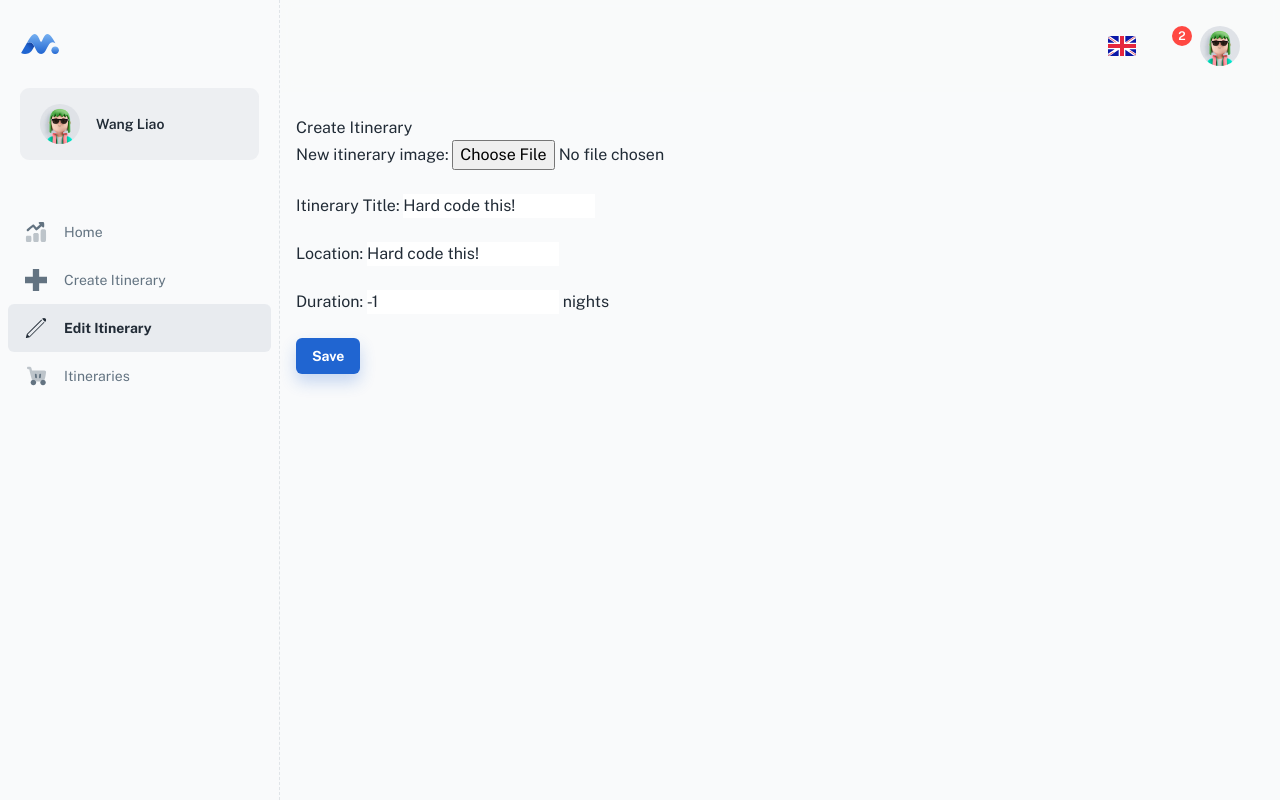
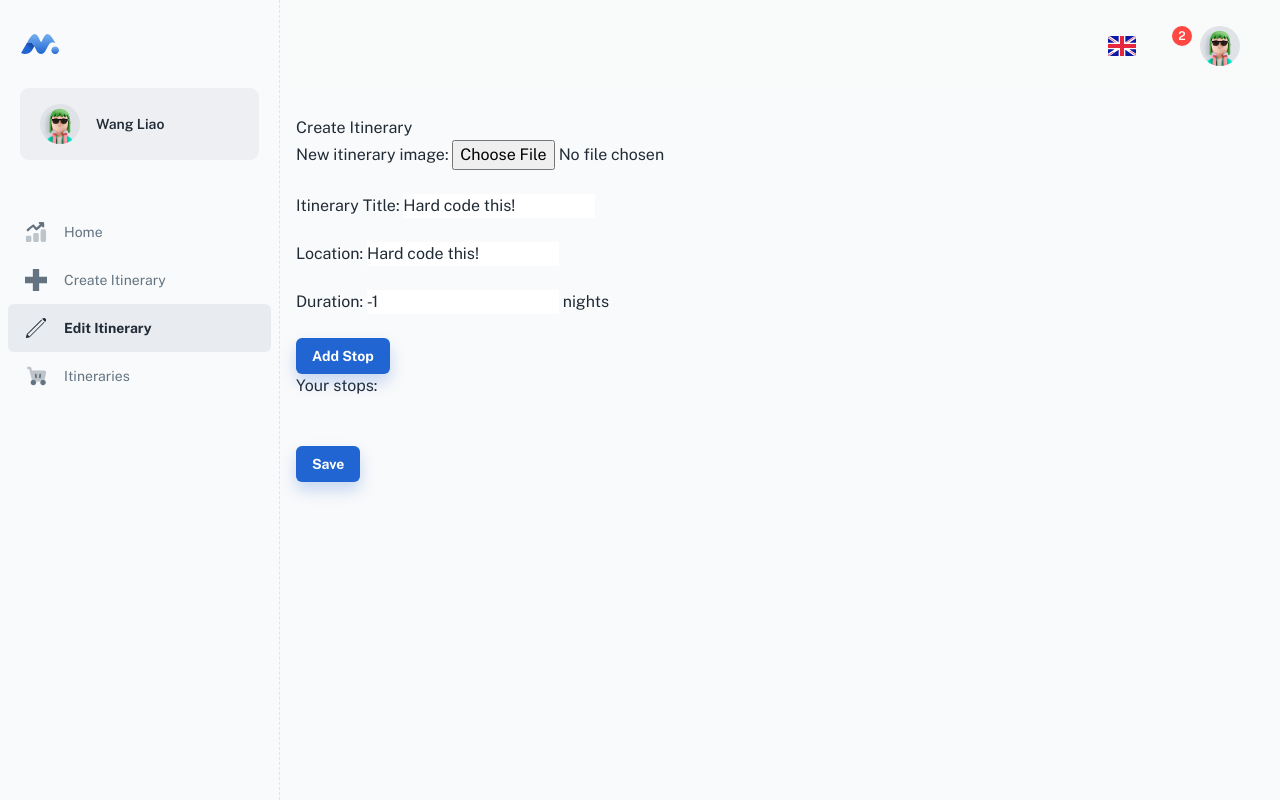
Before and after one commit to weplan23/weplan, a React (Create React App) app: page /edit/0 in a window 1280 px wide. Built offline with nearby package versions, Linux system fonts and the light colour scheme; some icons are missing; a web font is replaced by a local one.

Commit message:
More preparation for tomorrow.

```diff
--- a/src/pages/Editor.js
+++ b/src/pages/Editor.js
@@ -1,6 +1,7 @@
 import { useState } from 'react';
-import { Button } from '@mui/material';
+import { Button, Typography } from '@mui/material';
 import { useNavigate } from 'react-router-dom';
+
 
 
 const handleUpload = (val) => {
@@ -26,10 +27,22 @@ function Editor() {
   const [location, setLocation] = useState('');
   const [duration, setDuration] = useState(0);
 
+  const [stops, setStops] = useState(stopList);
+
   const navigate = useNavigate();
 
   const handleClick = () => {
     navigate('/home');
+  }
+
+  const addStop = () => {
+    const oldList = [...stopList];
+    oldList.push({
+      name: "New Stop",
+      image: "",
+      length: "0 hours",
+    });
+    setStops(oldList);
   }
 
   return (
@@ -51,6 +64,30 @@ function Editor() {
       <br /> <br />
       Duration: <input type="number" value="-1" onChange={e => setDuration(e.target.value)} /> nights
 
+      {/* Add stop button. */}
+      <br /> <br />
+      <Button
+        variant="contained"
+        color="primary"
+        onClick={addStop}>
+        Add Stop
+      </Button>
+
+      <Typography>Your stops: </Typography>
+
+      {/* Map all stops here. Each field should be editable.
+      Order: text input, image upload, and text input. */}
+
+      {
+        stops.map(() => {
+          return (
+            <div>
+              {/* Here... */}
+            </div>
+          )
+        })
+      }
+
       {/* Save button. */}
       <br /> <br />
       <Button
```
